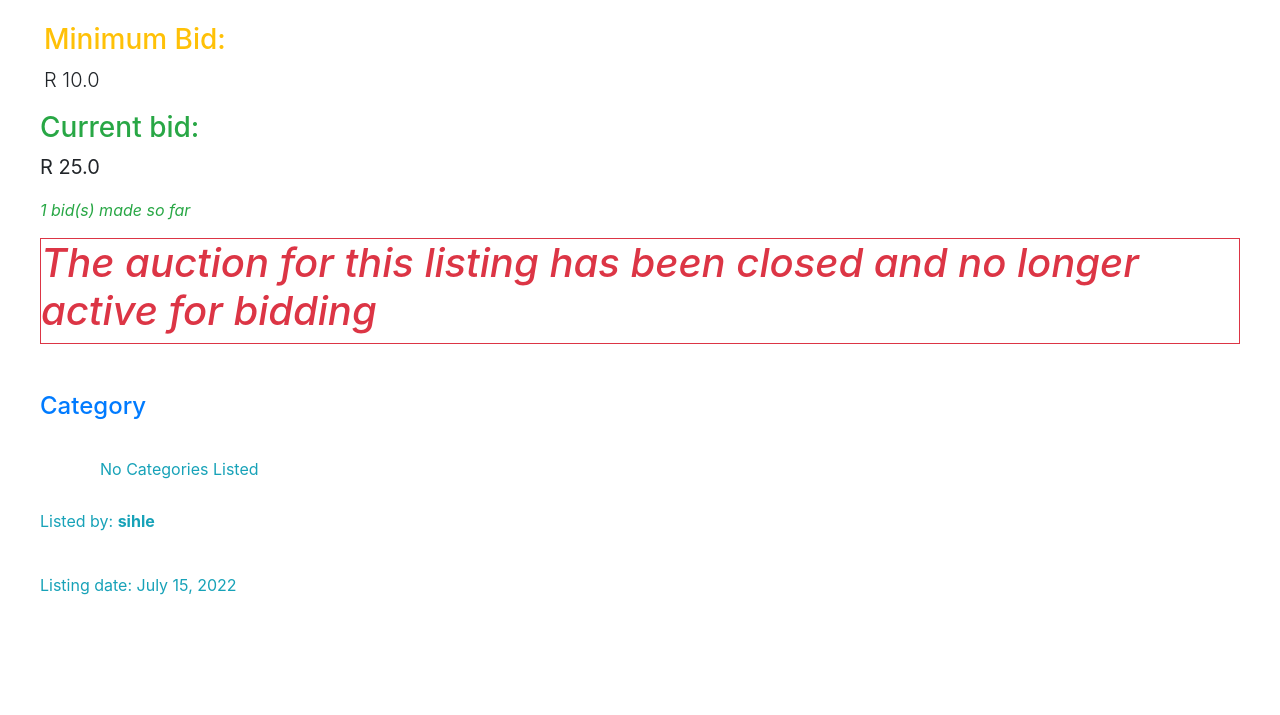
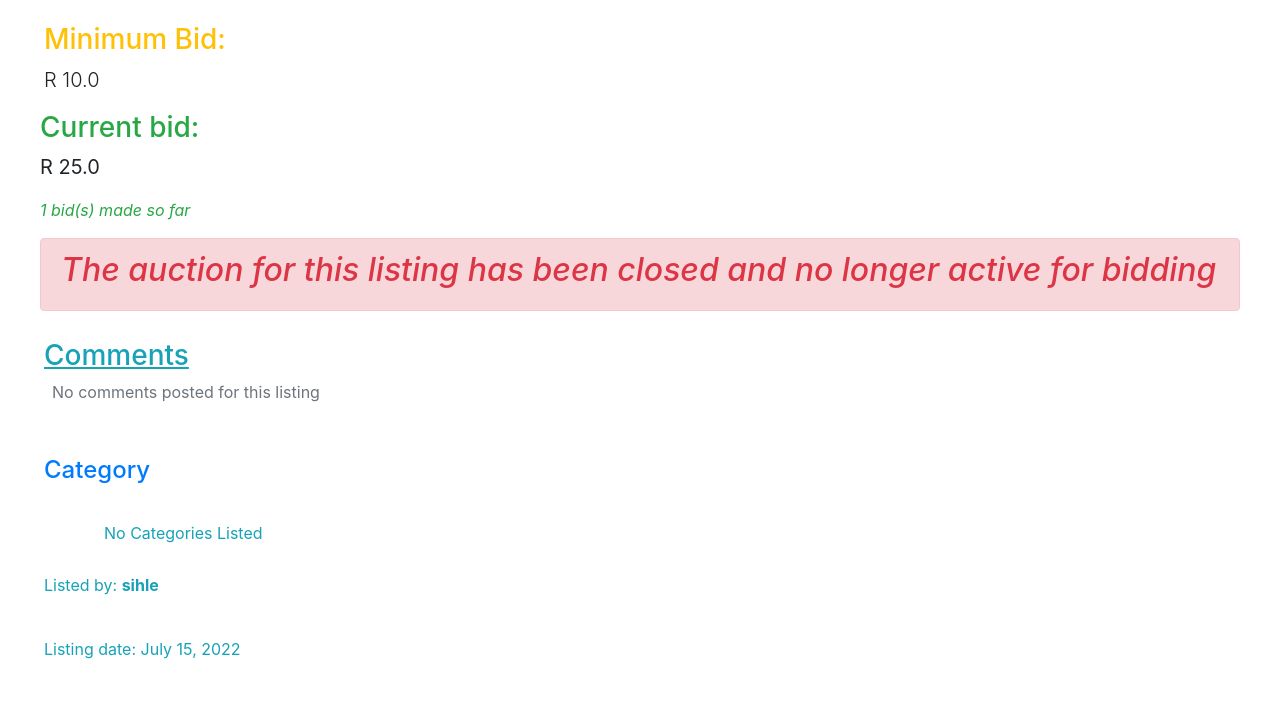
Before and after one commit to siphe-sihle/Commerce, a Django app: page /listings/7 in a window 1280 px wide. Shown: the part 547-1262 px from the top of the page. Before the commit the page ends 1142 px from the top, so only its background shows below. Run offline with Django 3.2, Linux system fonts and the light colour scheme; a user stored in the database is signed in; data comes from the database, SQL or seed files in the repository; both versions use the stored data as it was after the commit; some libraries are stand-ins or nearby versions.

Commit message:
Final Version

```diff
--- a/auctions/templates/auctions/listing.html
+++ b/auctions/templates/auctions/listing.html
@@ -93,20 +93,33 @@
                 </form>
             </div>
         {% else %}
-            <div class="border border-danger">
-                <h1 class="text-danger"><em>The auction for this listing has been closed and no longer active for bidding</em></h1>
+            <div class="alert alert-danger" role="alert">
+                <h2 class="text-danger"><em>The auction for this listing has been closed and no longer active for bidding</em></h2>
             </div>
 
         {% endif %}
 
         <!-- Display winner when the auction is closed and logged_in user won the bid -->
         {% if user.id == buyer_obj.id %}
-            <div class="border border-success">
-                <h1 class="text-success"><em>{{buyer_obj.username}}</em>, you have won this auction YAAAYY!</h1>
+            <div class="alert alert-success" role="alert">
+                <h1><em>{{buyer_obj.username}}</em>, you have won this auction YAAAYY!</h1>
             </div>
         {% endif %}
 
+        <!-- Display user comments even if the listing has been closed -->
+        <div class="my-4 p-1">
+            <h3 class="display text-info"><u>Comments</u></h3>
+                <div class="list-group ml-2">
+                    {% for comment in comments %}
+                        <div class="d-flex w-100 justify-content-between">
+                            <h5 class="mb-0 text-primary">{{comment.commented_by}}</h5>
+                        </div>
 
+                        <p class="mb-2 pl-3 text-secondary">{{comment.description}}</p>
+                    {% empty %}
+                    <p class="mb-1 text-secondary">No comments posted for this listing</p>
+                    {% endfor %}
+                </div>
         <div>
             <h4 class="mb-4 mt-5 text-primary">Category</h6>
             <ul class="list-group-flush mt-2">
```
Also changed, not shown: db.sqlite3.
